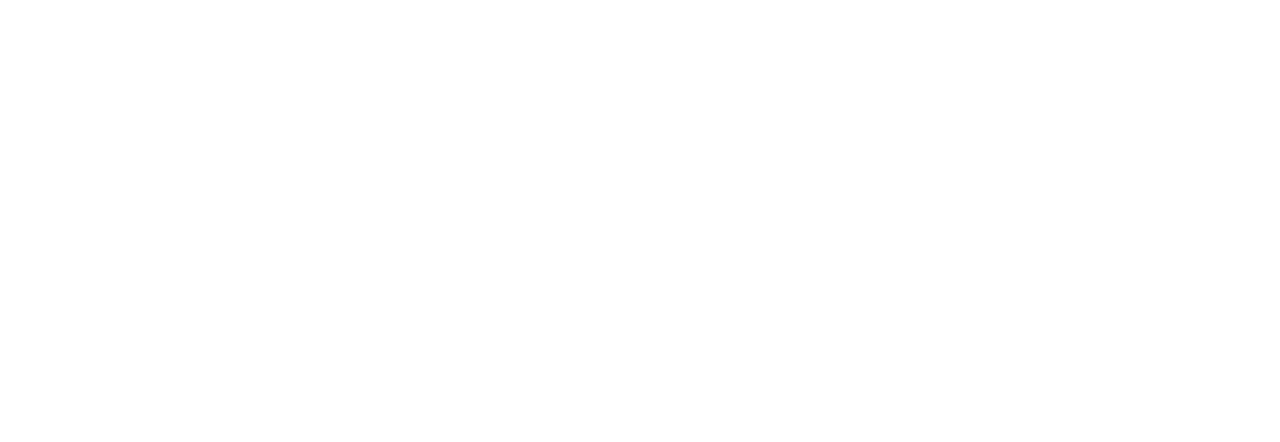
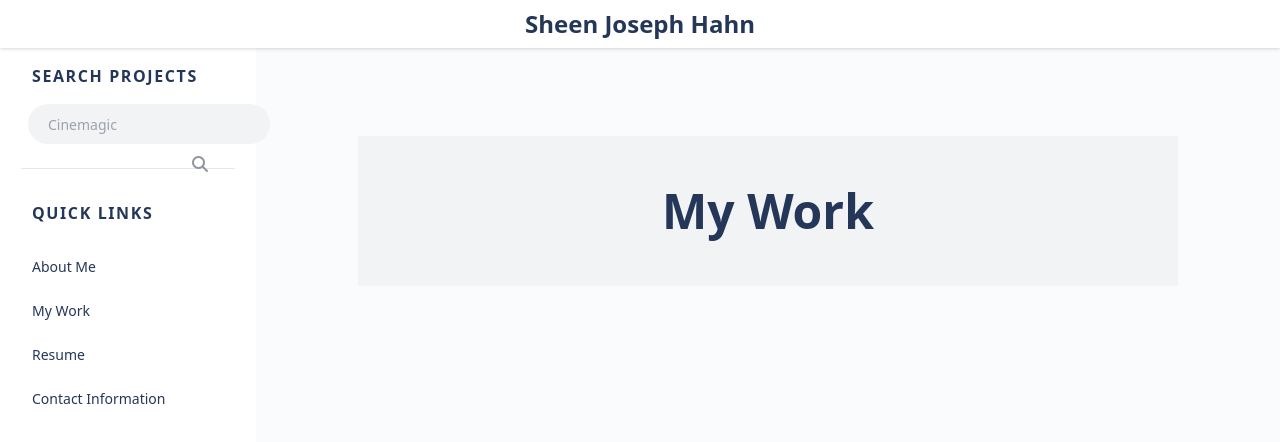
Before and after one commit to jhahnsheen/SJH-Portfolio-v3, a plain HTML site: page views/myWork.html in a window 1280 px wide. Drawn offline with nearby package versions, Linux system fonts and the light colour scheme.

Commit message:
basic layouts for each page, no real content added as of yet

```diff
--- a/views/aboutMe.html
+++ b/views/aboutMe.html
@@ -0,0 +1,68 @@
+<!DOCTYPE html>
+<html lang="en">
+
+<head>
+    <meta charset="UTF-8">
+    <meta http-equiv="X-UA-Compatible" content="IE=edge">
+    <meta name="viewport" content="width=device-width, initial-scale=1.0">
+    <title>About Me</title>
+    <!-- link tailwind cdn -->
+    <script src="https://cdn.tailwindcss.com"></script>
+    <!-- font awesome cdn -->
+    <script src="https://kit.fontawesome.com/143986e3b2.js" crossorigin="anonymous"></script>
+</head>
+
+<body class='bg-[#FFFFFF]'>
+    <!-- simple header -->
+    <header>
+        <div class='flex justify-center bg-[#FFFFFF] drop-shadow'>
+            <h1 class='my-2 text-2xl font-semibold text-[#253758]'>Sheen Joseph Hahn</h1>
+        </div>
+    </header>
+
+    <!-- nav sidebar -->
+    <nav class='bg-[#FAFBFC]'>
+        <div class="md:flex flex-col md:flex-row md:min-h-screen w-full">
+        <div @click.away="open = false" class="flex flex-col w-full md:w-64 text-gray-700 bg-white dark-mode:text-gray-200 dark-mode:bg-gray-800 flex-shrink-0" x-data="{ open: false }">
+            <!-- search input -->
+            <div class="flex-shrink-0 px-8 py-4 flex flex-row items-center justify-between">
+                <p class="text-md font-bold tracking-widest text-[#253758] uppercase rounded-lg dark-mode:text-white">Search Projects</p>
+            </div>
+            <div class='pl-7 mb-6'>
+                <input class="bg-[#F1F3F5] h-10 pl-5 pr-5 rounded-full text-sm focus:outline-none" type="search" name="search" placeholder="Cinemagic">
+                <button type="submit" class="absolute left-48 top-26 mt-2 mr-4 text-md text-[#90959F]">
+                    <i class="fas fa-search"></i>
+                </button>
+            </div>
+            <div class="flex justify-center">
+                <div class="divide-y divide-solid w-5/6">
+                    <div></div>
+                    <div></div>
+                </div>
+            </div>
+            <!-- quick links header -->
+            <div class="flex-shrink-0 px-8 py-4 flex flex-row items-center justify-between pt-8">
+                <p class="text-md font-bold tracking-widest text-[#253758] uppercase rounded-lg dark-mode:text-white">Quick Links</p>
+            </div>
+            <!-- Quick Links buttons -->
+            <nav :class="{'block': open, 'hidden': !open}" class="flex-grow md:block px-4 pb-4 md:pb-0 md:overflow-y-auto">
+                <a class="block px-4 py-2 mt-2 text-sm font-medium text-[#253758] bg-transparent rounded-lg dark-mode:bg-transparent dark-mode:hover:bg-gray-600 dark-mode:focus:bg-gray-600 dark-mode:focus:text-white dark-mode:hover:text-white dark-mode:text-gray-200 hover:text-gray-900 focus:text-gray-900 hover:bg-gray-200 focus:bg-gray-200 focus:outline-none focus:shadow-outline" href="/views/aboutMe.html">About Me</a>
+                <a class="block px-4 py-2 mt-2 text-sm font-medium text-[#253758] bg-transparent rounded-lg dark-mode:bg-transparent dark-mode:hover:bg-gray-600 dark-mode:focus:bg-gray-600 dark-mode:focus:text-white dark-mode:hover:text-white dark-mode:text-gray-200 hover:text-gray-900 focus:text-gray-900 hover:bg-gray-200 focus:bg-gray-200 focus:outline-none focus:shadow-outline" href="/views/myWork.html">My Work</a>
+                <a class="block px-4 py-2 mt-2 text-sm font-medium text-[#253758] bg-transparent rounded-lg dark-mode:bg-transparent dark-mode:hover:bg-gray-600 dark-mode:focus:bg-gray-600 dark-mode:focus:text-white dark-mode:hover:text-white dark-mode:text-gray-200 hover:text-gray-900 focus:text-gray-900 hover:bg-gray-200 focus:bg-gray-200 focus:outline-none focus:shadow-outline" href="/views/resume.html">Resume</a>
+                <a class="block px-4 py-2 mt-2 text-sm font-medium text-[#253758] bg-transparent rounded-lg dark-mode:bg-transparent dark-mode:hover:bg-gray-600 dark-mode:focus:bg-gray-600 dark-mode:focus:text-white dark-mode:hover:text-white dark-mode:text-gray-200 hover:text-gray-900 focus:text-gray-900 hover:bg-gray-200 focus:bg-gray-200 focus:outline-none focus:shadow-outline" href="/views/contactInfo.html">Contact Information</a>
+            </nav>
+        </div>
+        <main class="flex justify-center py-6 w-full">
+            <div class="flex justify-center my-16 py-4 w-4/5 h-1/5 font-bold text-[#253758] bg-[#F1F3F5] text-5xl">
+                <h1 class="flex flex-col justify-center">
+                    About Me
+                </h1>
+            </div>
+        </main>
+        </div>
+    </nav>
+
+    <!-- link js page -->
+    <script src="../public/js/script.js"></script>
+</body>
+</html>
--- a/views/myWork.html
+++ b/views/myWork.html
@@ -0,0 +1,68 @@
+<!DOCTYPE html>
+<html lang="en">
+
+<head>
+    <meta charset="UTF-8">
+    <meta http-equiv="X-UA-Compatible" content="IE=edge">
+    <meta name="viewport" content="width=device-width, initial-scale=1.0">
+    <title>My Work</title>
+    <!-- link tailwind cdn -->
+    <script src="https://cdn.tailwindcss.com"></script>
+    <!-- font awesome cdn -->
+    <script src="https://kit.fontawesome.com/143986e3b2.js" crossorigin="anonymous"></script>
+</head>
+
+<body class='bg-[#FFFFFF]'>
+    <!-- simple header -->
+    <header>
+        <div class='flex justify-center bg-[#FFFFFF] drop-shadow'>
+            <h1 class='my-2 text-2xl font-semibold text-[#253758]'>Sheen Joseph Hahn</h1>
+        </div>
+    </header>
+
+    <!-- nav sidebar -->
+    <nav class='bg-[#FAFBFC]'>
+        <div class="md:flex flex-col md:flex-row md:min-h-screen w-full">
+        <div @click.away="open = false" class="flex flex-col w-full md:w-64 text-gray-700 bg-white dark-mode:text-gray-200 dark-mode:bg-gray-800 flex-shrink-0" x-data="{ open: false }">
+            <!-- search input -->
+            <div class="flex-shrink-0 px-8 py-4 flex flex-row items-center justify-between">
+                <p class="text-md font-bold tracking-widest text-[#253758] uppercase rounded-lg dark-mode:text-white">Search Projects</p>
+            </div>
+            <div class='pl-7 mb-6'>
+                <input class="bg-[#F1F3F5] h-10 pl-5 pr-5 rounded-full text-sm focus:outline-none" type="search" name="search" placeholder="Cinemagic">
+                <button type="submit" class="absolute left-48 top-26 mt-2 mr-4 text-md text-[#90959F]">
+                    <i class="fas fa-search"></i>
+                </button>
+            </div>
+            <div class="flex justify-center">
+                <div class="divide-y divide-solid w-5/6">
+                    <div></div>
+                    <div></div>
+                </div>
+            </div>
+            <!-- quick links header -->
+            <div class="flex-shrink-0 px-8 py-4 flex flex-row items-center justify-between pt-8">
+                <p class="text-md font-bold tracking-widest text-[#253758] uppercase rounded-lg dark-mode:text-white">Quick Links</p>
+            </div>
+            <!-- Quick Links buttons -->
+            <nav :class="{'block': open, 'hidden': !open}" class="flex-grow md:block px-4 pb-4 md:pb-0 md:overflow-y-auto">
+                <a class="block px-4 py-2 mt-2 text-sm font-medium text-[#253758] bg-transparent rounded-lg dark-mode:bg-transparent dark-mode:hover:bg-gray-600 dark-mode:focus:bg-gray-600 dark-mode:focus:text-white dark-mode:hover:text-white dark-mode:text-gray-200 hover:text-gray-900 focus:text-gray-900 hover:bg-gray-200 focus:bg-gray-200 focus:outline-none focus:shadow-outline" href="/views/aboutMe.html">About Me</a>
+                <a class="block px-4 py-2 mt-2 text-sm font-medium text-[#253758] bg-transparent rounded-lg dark-mode:bg-transparent dark-mode:hover:bg-gray-600 dark-mode:focus:bg-gray-600 dark-mode:focus:text-white dark-mode:hover:text-white dark-mode:text-gray-200 hover:text-gray-900 focus:text-gray-900 hover:bg-gray-200 focus:bg-gray-200 focus:outline-none focus:shadow-outline" href="/views/myWork.html">My Work</a>
+                <a class="block px-4 py-2 mt-2 text-sm font-medium text-[#253758] bg-transparent rounded-lg dark-mode:bg-transparent dark-mode:hover:bg-gray-600 dark-mode:focus:bg-gray-600 dark-mode:focus:text-white dark-mode:hover:text-white dark-mode:text-gray-200 hover:text-gray-900 focus:text-gray-900 hover:bg-gray-200 focus:bg-gray-200 focus:outline-none focus:shadow-outline" href="/views/resume.html">Resume</a>
+                <a class="block px-4 py-2 mt-2 text-sm font-medium text-[#253758] bg-transparent rounded-lg dark-mode:bg-transparent dark-mode:hover:bg-gray-600 dark-mode:focus:bg-gray-600 dark-mode:focus:text-white dark-mode:hover:text-white dark-mode:text-gray-200 hover:text-gray-900 focus:text-gray-900 hover:bg-gray-200 focus:bg-gray-200 focus:outline-none focus:shadow-outline" href="/views/contactInfo.html">Contact Information</a>
+            </nav>
+        </div>
+        <main class="flex justify-center py-6 w-full">
+            <div class="flex justify-center my-16 py-4 w-4/5 h-1/5 font-bold text-[#253758] bg-[#F1F3F5] text-5xl">
+                <h1 class="flex flex-col justify-center">
+                    My Work
+                </h1>
+            </div>
+        </main>
+        </div>
+    </nav>
+
+    <!-- link js page -->
+    <script src="../public/js/script.js"></script>
+</body>
+</html>
```
Also changed, not shown: views/contactInfo.html (+68 -0 lines), views/index.html (+11 -9 lines), views/resume.html (+68 -0 lines), public/js/script.js (added).
